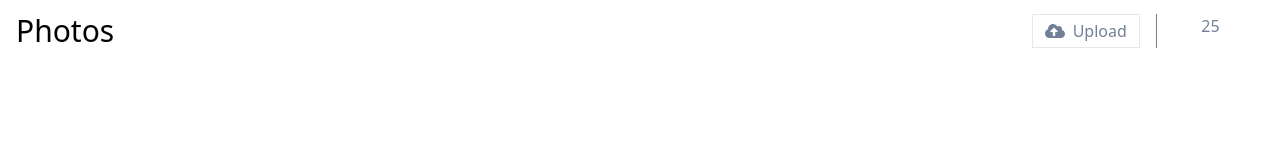
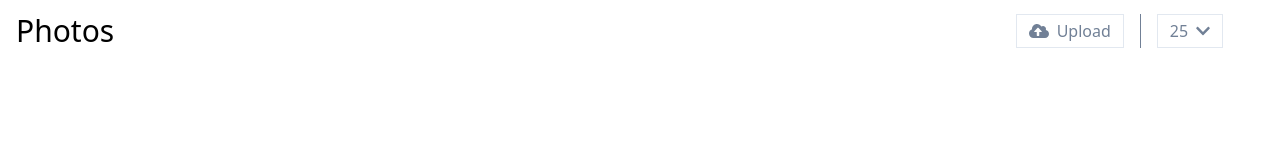
Before and after one commit to syukri21/test-investx, a React (Create React App) app: page / in a window 1280 px wide. Shown: the top 160 px of the page. Built offline with nearby package versions, Linux system fonts and the light colour scheme.

Commit message:
add header

```diff
--- /dev/null
+++ b/src/components/atoms/Button.tsx
@@ -0,0 +1,7 @@
+import styled from "styled-components";
+
+const Button = styled.button.attrs({
+    className: "hover:bg-gray-200 transition-all ease-linear duration-300 focus:outline-none focus:border-gray-600 border  py-1 px-3",
+})``;
+
+export default Button;
--- a/src/components/molecules/Header.tsx
+++ b/src/components/molecules/Header.tsx
@@ -1,7 +1,9 @@
 import React from "react";
 import Container from "../atoms/Container";
+import Button from "../atoms/Button";
+
 import { FontAwesomeIcon } from "@fortawesome/react-fontawesome";
-import { faCloudUploadAlt } from "@fortawesome/free-solid-svg-icons";
+import { faCloudUploadAlt, faChevronDown } from "@fortawesome/free-solid-svg-icons";
 
 interface Props {}
 
@@ -12,12 +14,19 @@ const Header = (props: Props) => {
                 <div>
                     <span className='text-3xl font-medium'>Photos</span>
                 </div>
-                <div className='grid grid-cols-2 gap-x-4 divide-x divide-gray-600'>
-                    <button className='hover:bg-gray-200 transition-all ease-linear duration-300 focus:outline-none focus:border-gray-600 border  py-1 px-3'>
-                        <FontAwesomeIcon className='text-gray-600' icon={faCloudUploadAlt} />
-                        <span className='text-gray-600 ml-2'>Upload</span>
-                    </button>
-                    <span className='text-center text-gray-600'>25</span>
+                <div className='grid grid-cols-2 divide-x divide-gray-600'>
+                    <div className="flex items-center mr-4 justify-center">
+                        <Button>
+                            <FontAwesomeIcon className='text-gray-600' icon={faCloudUploadAlt} />
+                            <span className='text-gray-600 ml-2'>Upload</span>
+                        </Button>
+                    </div>
+                    <div className="flex items-center justify-start pl-4" >
+                        <Button>
+                            <span className='text-gray-600 mr-2'>25</span>
+                            <FontAwesomeIcon className='text-gray-600' icon={faChevronDown} />
+                        </Button>
+                    </div>
                 </div>
             </div>
         </Container>
```
